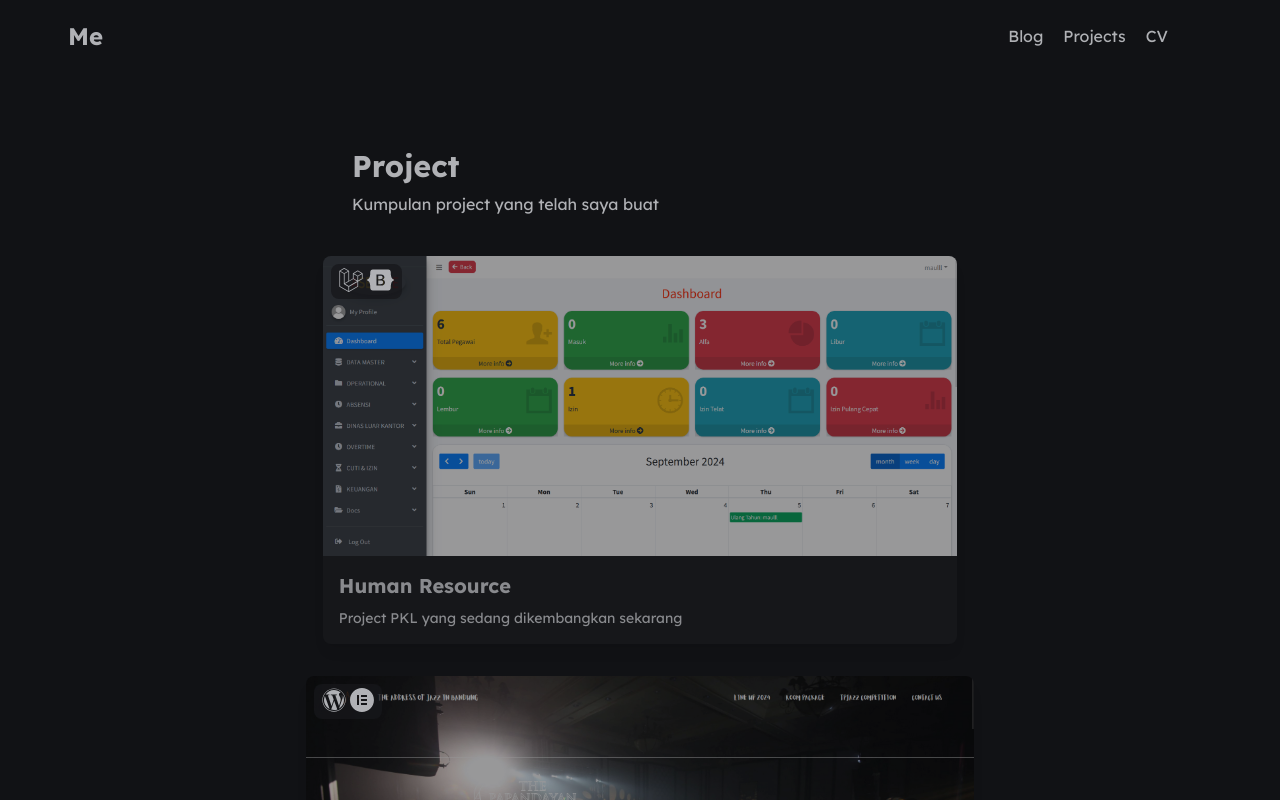
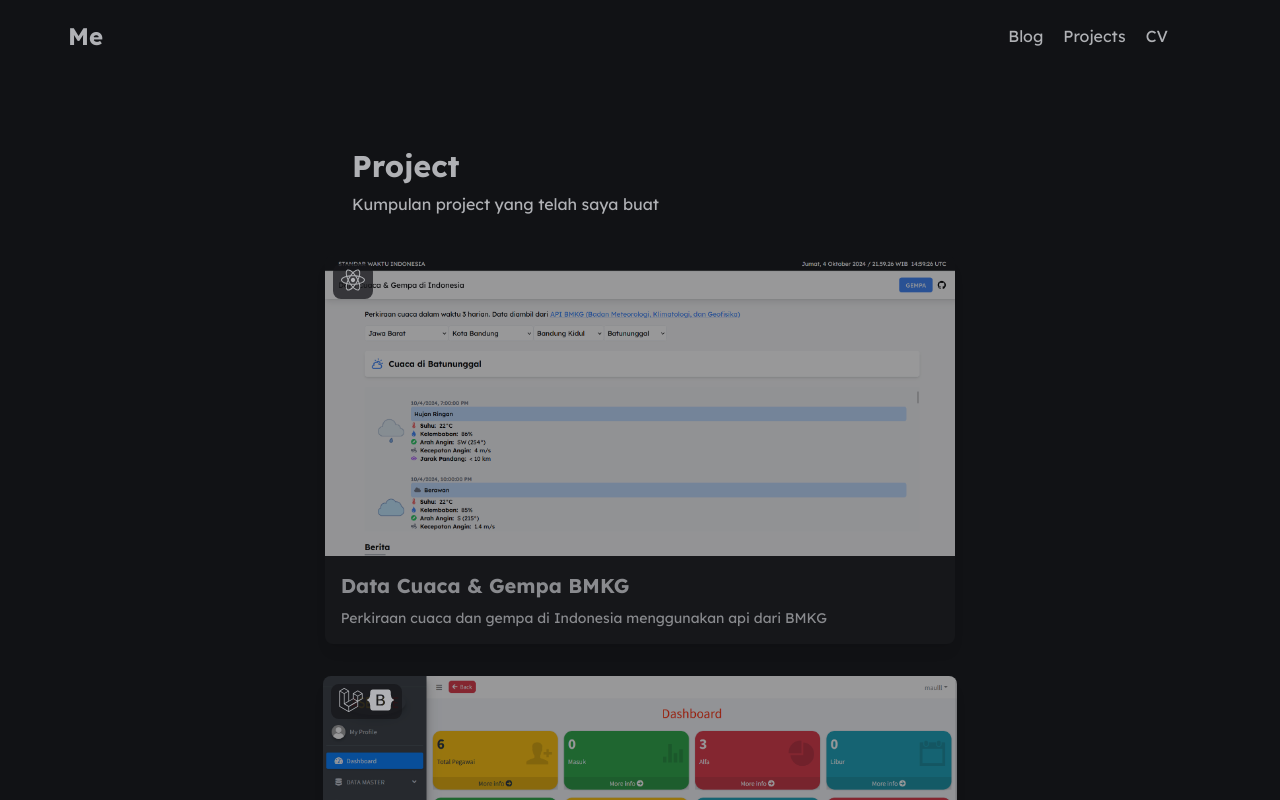
Before and after one commit to lainonz/portofolio, a React (Vite) app: page /project in a window 1280 px wide. Shown: the top 800 px of the page. Built offline with nearby package versions, Linux system fonts and the light colour scheme; some icons are missing.

Commit message:
add project

```diff
--- a/src/pages/projects/index.jsx
+++ b/src/pages/projects/index.jsx
@@ -4,12 +4,14 @@
   faBootstrap,
   faWordpress,
   faElementor,
+  faReact,
 } from "@fortawesome/free-brands-svg-icons";
 import { Link } from "react-router-dom";
 import { motion } from "framer-motion";
 
 import HRImage from "../../assets/images/hr.png";
 import TPJImage from "../../assets/images/tpj.png";
+import BMKGImage from "../../assets/images/bmkg.png";
 
 const index = () => {
   const technologyIcons = {
@@ -18,9 +20,20 @@
 
     Wordpress: faWordpress,
     WPElementor: faElementor,
+
+    "React.js": faReact,
   };
 
   const blogs = [
+    {
+      id: 1,
+      title: "Data Cuaca & Gempa BMKG",
+      description:
+        "Perkiraan cuaca dan gempa di Indonesia menggunakan api dari BMKG",
+      image: BMKGImage,
+      link: "https://github.com/lainonz/bmkg",
+      technologies: ["React.js"],
+    },
     {
       id: 1,
       title: "Human Resource",
```
Also changed, not shown: src/assets/images/bmkg.png (added).
